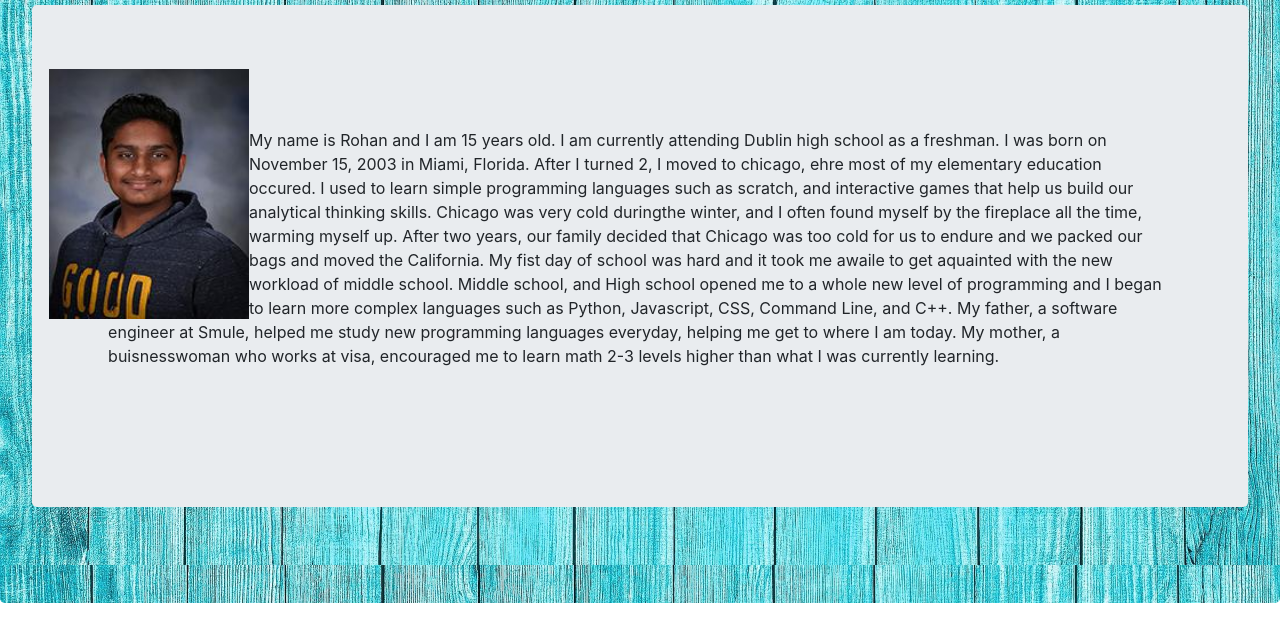
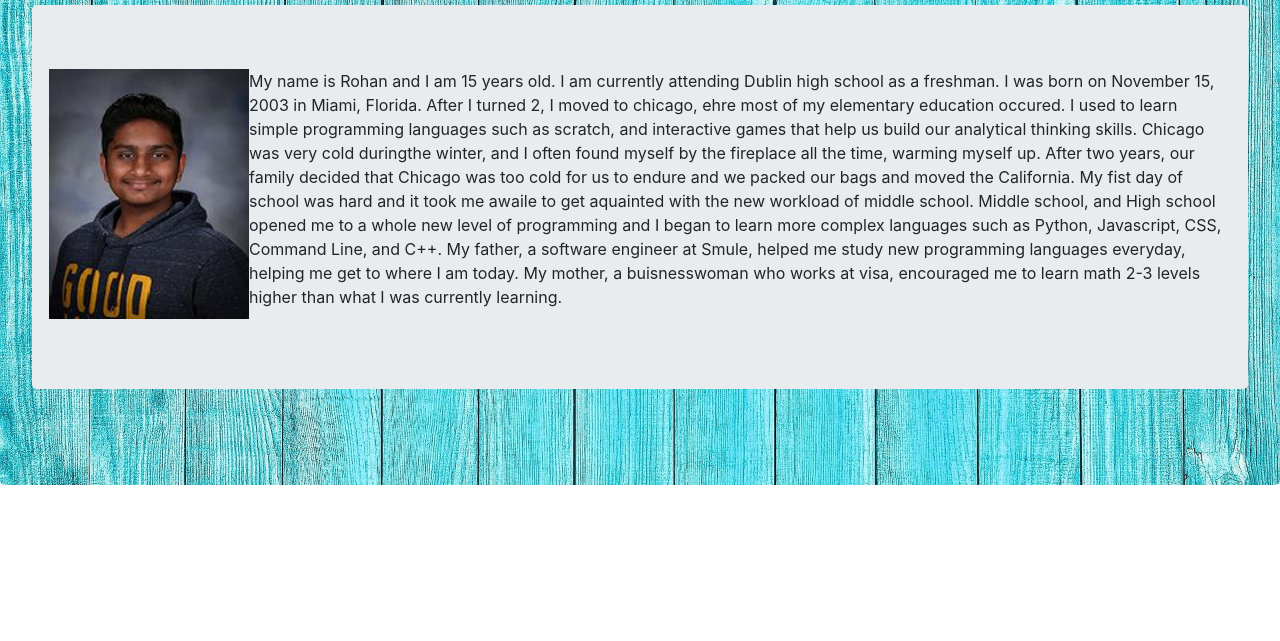
Before and after one commit to rohanvinod/portfolio, a plain HTML site: page Vinod_aboutme.html in a window 1280 px wide. Shown: the part 155-796 px from the top of the page. Drawn offline with Linux system fonts and the light colour scheme.

Commit message:
chaged indent

```diff
--- a/Vinod_aboutme.html
+++ b/Vinod_aboutme.html
@@ -11,7 +11,7 @@
                  background-color:#30518;
              }
              .padding {
-                 padding:5%;
+                 padding-left:20px;
              }
          </style>
     </head>
@@ -47,7 +47,7 @@
                 <div class="row">
                     <div class+"col-md-6">
                     <img class="card-img-left, float-left" src="Images/rohan image.png" alt="" style="width:200px; height:250px; hspace ="100px"">
-            <p class="padding">My name is Rohan and I am 15 years old. I am currently attending Dublin high school as a freshman. I was born on November 15, 2003 in
+            <p> My name is Rohan and I am 15 years old. I am currently attending Dublin high school as a freshman. I was born on November 15, 2003 in
                 Miami, Florida. After I turned 2, I moved to chicago, ehre most of my elementary education occured. I used to learn simple programming
                 languages such as scratch, and interactive games that help us build our analytical thinking skills. Chicago was very cold duringthe winter,
                 and I often found myself by the fireplace all the time, warming myself up. After two years, our family decided that Chicago was too cold for us to endure
```
Lines whose indentation alone changed are shown as unchanged.
